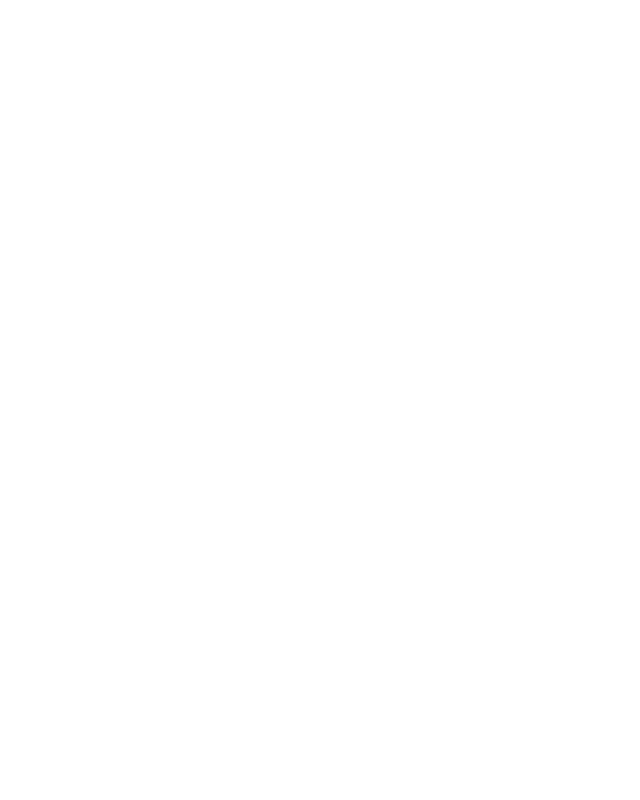
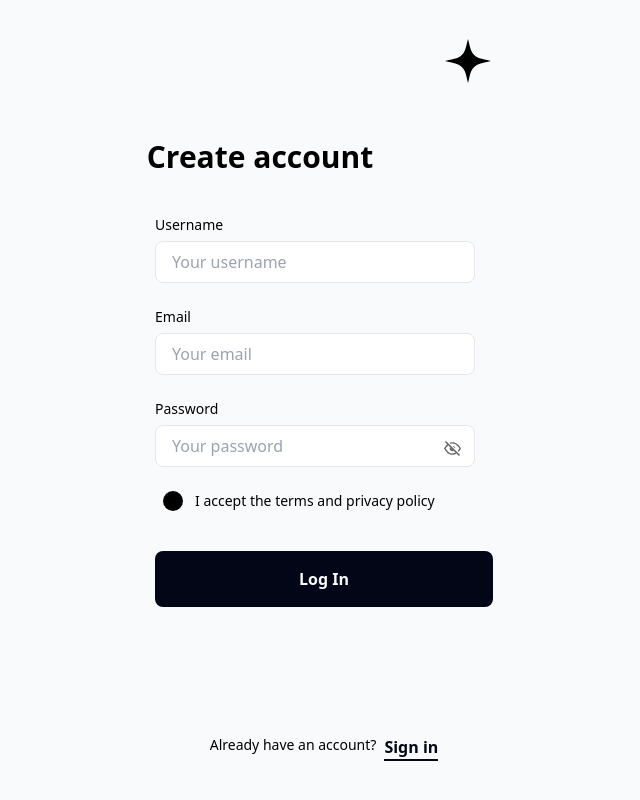
Before and after one commit to Juannnrv/cineCampus, a Vue app: page /createAccount in a window 1280 px wide. Before the commit this address had no page. Shown: the whole page, without its empty margins (316-956 px from the left). Built offline with nearby package versions, Linux system fonts and the light colour scheme.

Commit message:
feat: :sparkles: Add CreateAccount view

```diff
--- a/client/src/routes/router.js
+++ b/client/src/routes/router.js
@@ -1,8 +1,10 @@
 import { createRouter, createWebHistory } from 'vue-router'
 import Home from '../views/Home.vue'
+import CreateAccount from '../views/CreateAccount.vue'
 
 const routes = [
     { path: '/', component: Home },
+    { path: '/createAccount', component: CreateAccount },
 ]
 
 const router = createRouter({
--- /dev/null
+++ b/client/src/views/CreateAccount.vue
@@ -0,0 +1,146 @@
+<template>
+  <div
+    class="h-screen w-screen flex flex-col justify-center items-center bg-gray-50"
+  >
+    <img class="flex mb-14 ml-72" :src="smallStarImg" />
+    <h1 class="font-poppins font-bold mb-10 text-3xl mr-32">Create account</h1>
+    <form @submit.prevent="createAccount">
+      <p class="font-inter font-regular mr-64 mb-1.5 text-sm">Username</p>
+      <input
+        class="border border-slate-0 rounded-lg mb-6 px-4 py-2 w-80 bg-color1"
+        type="text"
+        v-model="formData.name"
+        id="name"
+        placeholder="Your username"
+        required
+      />
+      <p class="font-inter font-regular mr-64 mb-1.5 text-sm">Email</p>
+      <input
+        class="border border-slate-0 rounded-lg mb-6 px-4 py-2 w-80 bg-color1"
+        type="email"
+        v-model="formData.email"
+        id="email"
+        placeholder="Your email"
+        required
+      />
+      <div class="relative mb-6 w-80">
+        <p class="font-inter font-regular mb-1.5 text-sm">Password</p>
+        <input
+          class="border border-slate-0 rounded-lg px-4 py-2 w-80 bg-color1"
+          :type="passwordVisible ? 'text' : 'password'"
+          v-model="formData.password"
+          id="password"
+          placeholder="Your password"
+          required
+        />
+        <img
+          class="absolute right-3 transform -translate-y-7"
+          :src="passwordVisible ? ableImg : occultImg"
+          @click="togglePasswordVisibility"
+        />
+      </div>
+      <div
+        v-if="errorMessage"
+        class="error-message text-red-600 font-semibold my-6"
+      >
+        {{ errorMessage }}
+      </div>
+      <div class="flex flex-row gap-x-3 mb-10 ml-2">
+        <img :src="agree ? agreeImg : disagreeImg" @click="toggleAgreement" />
+        <p class="font-inter font-regular text-sm">
+          I accept the terms and privacy policy
+        </p>
+      </div>
+      <Button
+      text="Log In"
+      buttonClass="mb-32 bg-slate-950 font-inter font-semibold text-slate-50 px-36 py-4 rounded-lg"
+      @click="goToLogin"
+    />
+    </form>
+    <div class="flex flex-row gap-x-2">
+      <p class="font-inter font-regular text-sm">Already have an account?</p>
+      <a
+        class="font-inter font-semibold text-slate-950 border-b-2 border-slate-950"
+        href="#"
+        @click="goToLogin"
+        >Sign in</a
+      >
+    </div>
+  </div>
+</template>
+
+<script>
+import { useRouter } from "vue-router";
+import agreeImg from "../assets/img/agree.svg";
+import disagreeImg from "../assets/img/disagree.svg";
+import smallStarImg from "../assets/img/smallStar.svg";
+import ableImg from "../assets/img/able.svg";
+import occultImg from "../assets/img/occult.svg";
+import Button from "../components/Button.vue";
+
+export default {
+  name: "CreateAccount",
+  data() {
+    return {
+      formData: {
+        name: "",
+        email: "",
+        password: "",
+      },
+      agree: false,
+      passwordVisible: false,
+      errorMessage: null,
+      router: null,
+      agreeImg,
+      disagreeImg,
+      smallStarImg,
+      ableImg,
+      occultImg,
+    };
+  },
+  components: {
+    Button
+  },
+  created() {
+    this.router = useRouter();
+  },
+  methods: {
+    async createAccount() {
+      try {
+        const response = await fetch(`http://localhost:5000/users/v1`, {
+          method: "POST",
+          headers: {
+            "Content-Type": "application/json",
+          },
+          body: JSON.stringify(this.formData),
+        });
+
+        const data = await response.json();
+
+        if (!response.ok) {
+          throw new Error(data.message);
+        }
+
+        if (data.error) {
+          console.error("API error:", data.error);
+        } else {
+          console.log("Account created successfully!");
+          this.goToLogin();
+        }
+      } catch (error) {
+        console.error("There was an error creating the account:", error);
+        this.errorMessage = error.message;
+      }
+    },
+    goToLogin() {
+      this.router.push("/login");
+    },
+    togglePasswordVisibility() {
+      this.passwordVisible = !this.passwordVisible;
+    },
+    toggleAgreement() {
+      this.agree = !this.agree;
+    },
+  },
+};
+</script>
```
